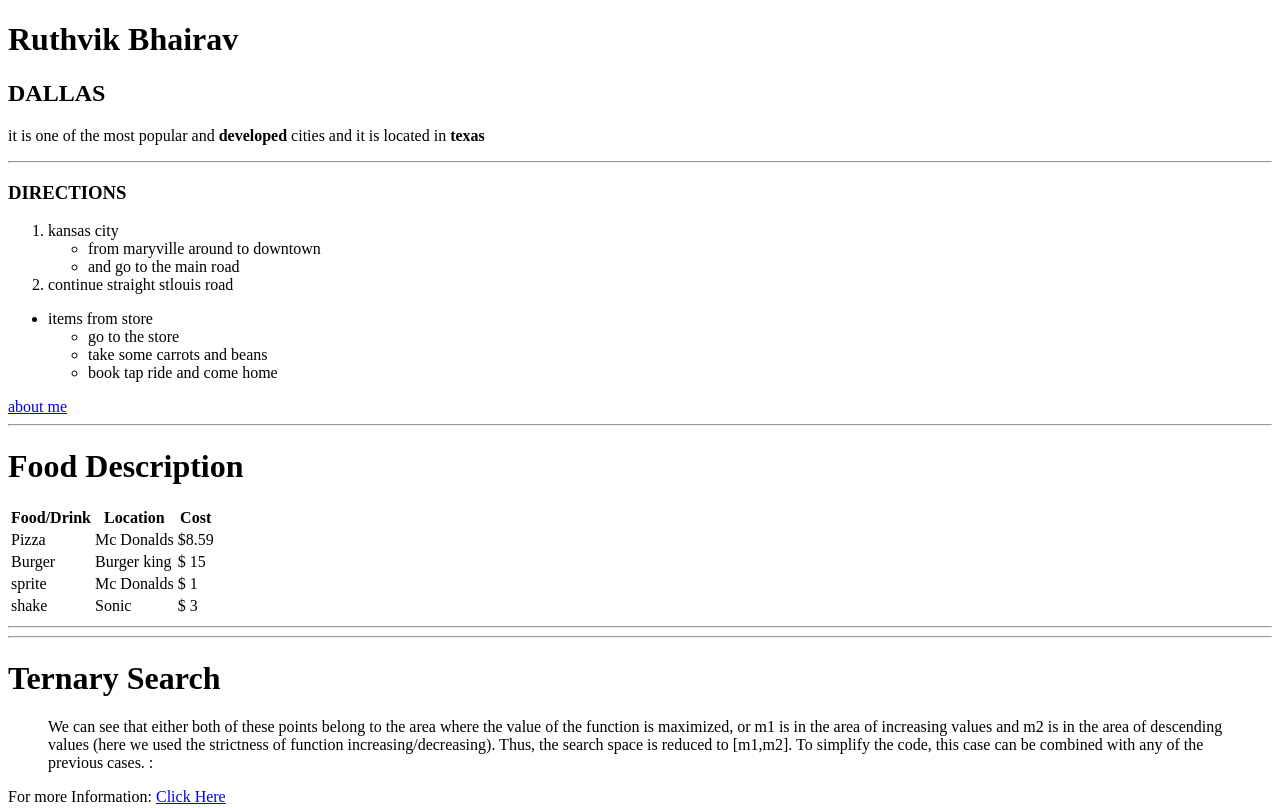
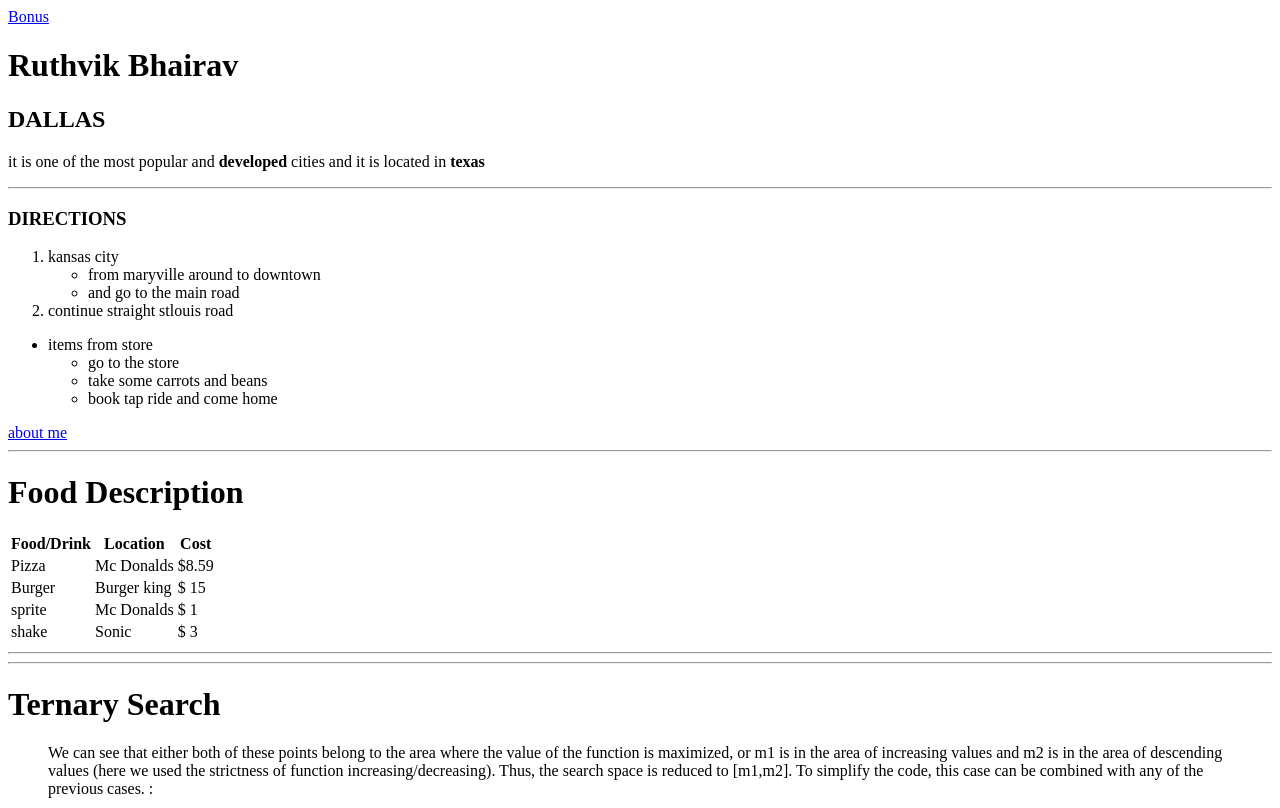
Before and after one commit to 44-563-WebApps-F21/webapps-f21-assignment-3-ruthvikbhairav, a plain HTML site: page index.html in a window 1280 px wide. Shown: the top 808 px of the page. Drawn offline with Linux system fonts and the light colour scheme.

Commit message:
Update index.html

```diff
--- a/index.html
+++ b/index.html
@@ -4,6 +4,7 @@
     <title>web apps development</title>
 </head>
 <body>
+    <a href="bonus.html">Bonus</a>
     <h1>Ruthvik Bhairav</h1>
     <h2>DALLAS</h2>
   <P>
```
